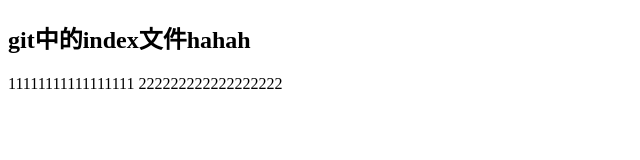
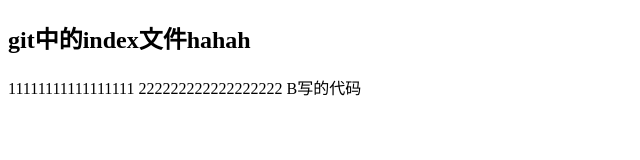
Before and after one commit to liujia-boop/git-demo, a plain HTML site: page index.html in a window 1280 px wide. Shown: the whole page, without its empty margins (0-640 px from the left). Drawn offline with Linux system fonts and the light colour scheme.

Commit message:
B提交的代码

```diff
--- a/index.html
+++ b/index.html
@@ -9,7 +9,7 @@
 
 <body>
     <h2>git中的index文件hahah</h2>
-    11111111111111111 222222222222222222
+    11111111111111111 222222222222222222 B写的代码
 </body>
 
 </html>
```
